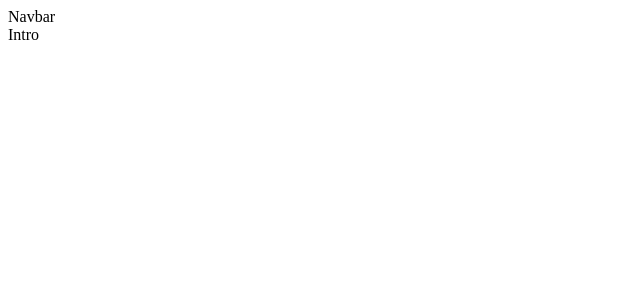
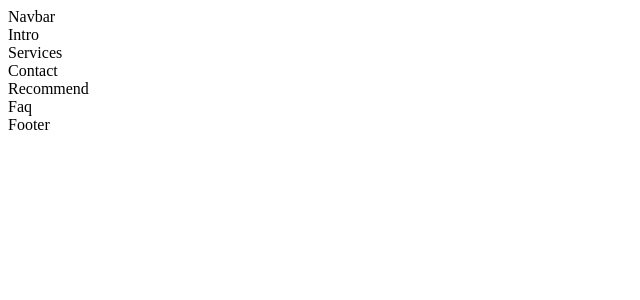
Before and after one commit to JacobD2001/Creaitive_official, a React (Vite) app: page / in a window 1280 px wide. Shown: the top 300 px of the page, without its empty margins (0-640 px from the left). Built offline with nearby package versions, Linux system fonts and the light colour scheme.

Commit message:
basic structure of the app

```diff
--- a/package.json
+++ b/package.json
@@ -11,7 +11,8 @@
   },
   "dependencies": {
     "react": "^18.2.0",
-    "react-dom": "^18.2.0"
+    "react-dom": "^18.2.0",
+    "styled-components": "^6.1.8"
   },
   "devDependencies": {
     "@types/react": "^18.2.43",
--- a/src/components/contact.jsx
+++ b/src/components/contact.jsx
@@ -0,0 +1,9 @@
+import React from 'react'
+
+function Contact() {
+    return (
+        <div>Contact</div>
+    )
+}
+
+export default Contact
--- a/src/components/faq.jsx
+++ b/src/components/faq.jsx
@@ -0,0 +1,9 @@
+import React from 'react'
+
+function Faq() {
+    return (
+        <div>Faq</div>
+    )
+}
+
+export default Faq
--- a/src/components/footer.jsx
+++ b/src/components/footer.jsx
@@ -0,0 +1,9 @@
+import React from 'react'
+
+function Footer() {
+    return (
+        <div>Footer</div>
+    )
+}
+
+export default Footer
--- a/src/components/pages/home.jsx
+++ b/src/components/pages/home.jsx
@@ -1,13 +1,34 @@
+//librairies
 import React from "react";
+import styled from "styled-components";
+
+//components
 import Navbar from "../navbar";
 import Intro from "../intro";
+import Footer from "../footer";
+import Contact from "../contact";
+import FAQ from "../faq";
+import Services from "../services";
+import Recommend from "../recommend";
+
+
+const Container = styled.div`
+display: flex;
+flex-direction: column;
+}
+`
 
 function Home() {
   return (
-    <div>
+    <Container>
       <Navbar />
       <Intro />
-    </div>
+      <Services />
+      <Contact />
+      <Recommend />
+      <FAQ />
+      <Footer />
+    </Container>
   );
 }
 
--- a/src/components/recommend.jsx
+++ b/src/components/recommend.jsx
@@ -0,0 +1,9 @@
+import React from 'react'
+
+function Recommend() {
+    return (
+        <div>Recommend</div>
+    )
+}
+
+export default Recommend
--- a/src/components/services.jsx
+++ b/src/components/services.jsx
@@ -0,0 +1,9 @@
+import React from 'react'
+
+function Services() {
+    return (
+        <div>Services</div>
+    )
+}
+
+export default Services
```
Also changed, not shown: 1 other file (tests, documents, lock files or other folders).
